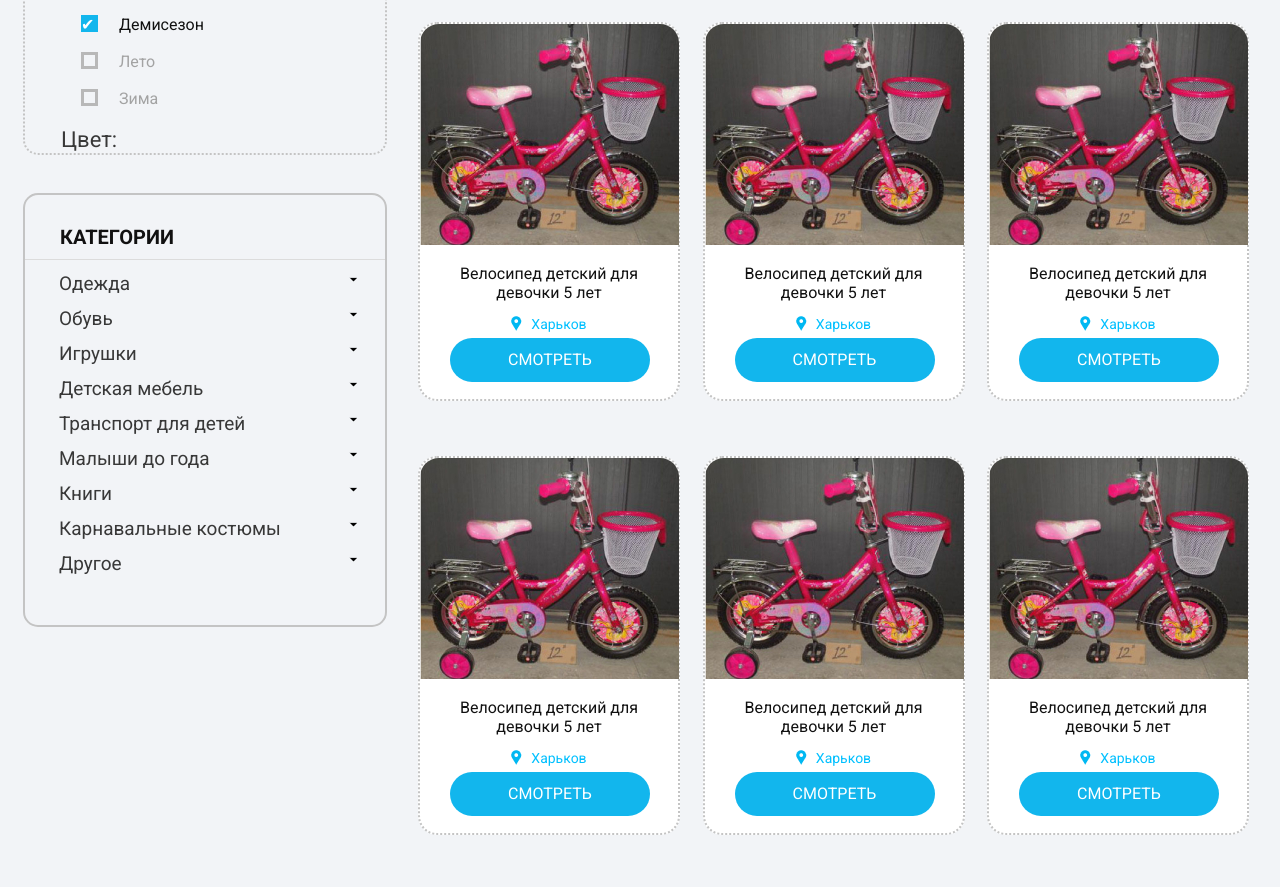
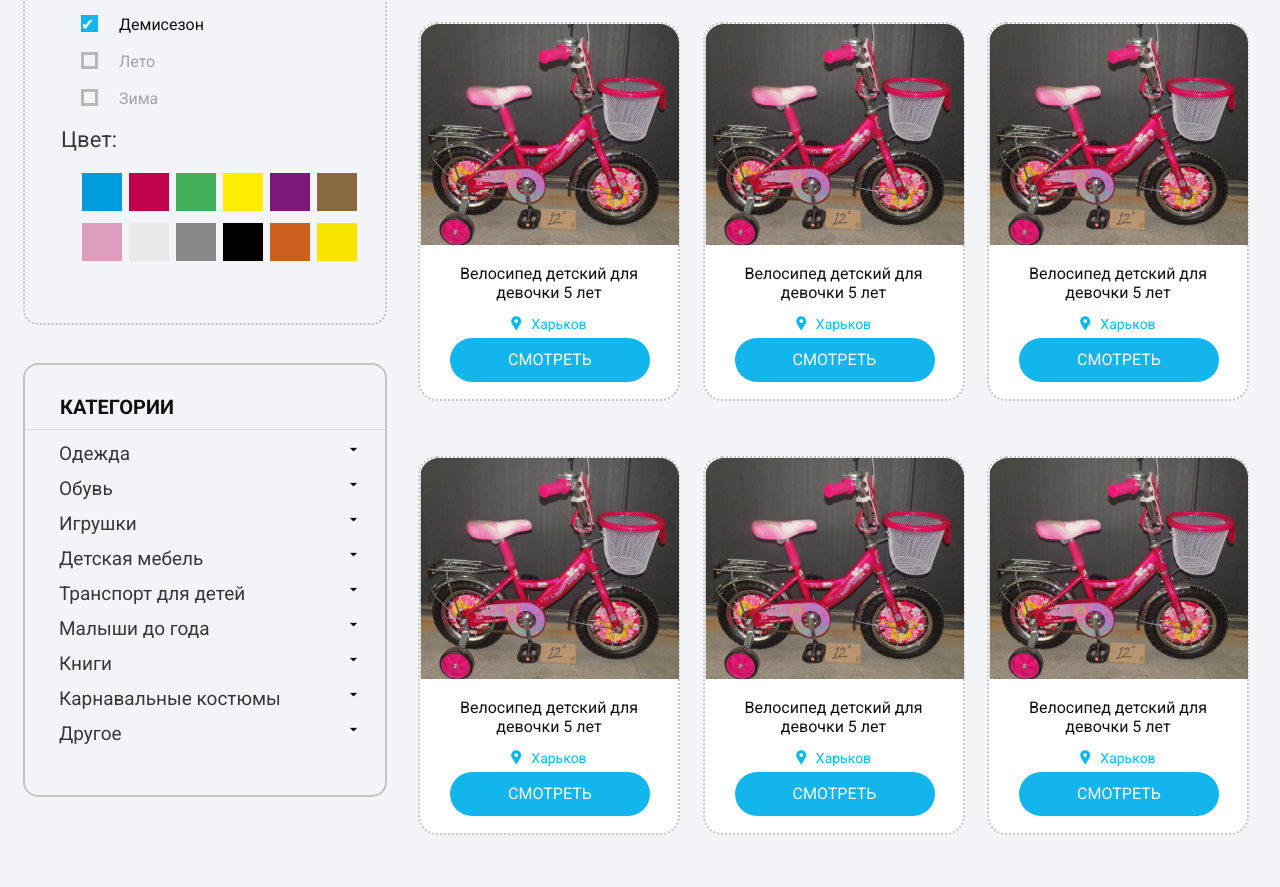
Before and after one commit to rudakovdmitrii/obmeniashka, a website: page index.html in a window 1280 px wide. Shown: the part 1307-2194 px from the top of the page. Drawn offline with Linux system fonts and the light colour scheme.

Commit message:
доделал блок выбора цвета

```diff
--- a/index.html
+++ b/index.html
@@ -124,9 +124,24 @@
 
 
 		        				</p>
-		        				<p class="colors">
+		        				<div class="colors">
+
 		        					<span>Цвет:</span>
+									<div class="radio-group">
 
+										<label for="color-one"><input class="checkbox" type="checkbox" id="color-one"><span class="col-one"></span></label>
+										<label for="color-two"><input class="checkbox" type="checkbox" id="color-two"><span class="col-two"></span></label>
+										<label for="color-three"><input class="checkbox" type="checkbox" id="color-three"><span class="col-three"></span></label>
+										<label for="color-four"><input class="checkbox" type="checkbox" id="color-four"><span class="col-four"></span></label>
+										<label for="color-five"><input class="checkbox" type="checkbox" id="color-five"><span class="col-five"></span></label>
+										<label for="color-six"><input class="checkbox" type="checkbox" id="color-six"><span class="col-six"></span></label>
+										<label for="color-seven"><input class="checkbox" type="checkbox" id="color-seven"><span class="col-seven"></span></label>
+										<label for="color-eight"><input class="checkbox" type="checkbox" id="color-eight"><span class="col-eight"></span></label>
+										<label for="color-nine"><input class="checkbox" type="checkbox" id="color-nine"><span class="col-nine"></span></label>
+										<label for="color-ten"><input class="checkbox" type="checkbox" id="color-ten"><span class="col-ten"></span></label>
+										<label for="color-eleven"><input class="checkbox" type="checkbox" id="color-eleven"><span class="col-eleven"></span></label>
+										<label for="color-twelve"><input class="checkbox" type="checkbox" id="color-twelve"><span class="col-twelve"></span></label>
+									</div>
 
 									<!--
 		        					<input type="checkbox" id="color1" />
@@ -173,7 +188,7 @@
 								-->
 
 
-		        				</p>
+		        				</div>
 		        			</fieldset>
 		        		</form>
 
--- a/scss/main.scss
+++ b/scss/main.scss
@@ -148,8 +148,11 @@ main {
         margin-right: 62px;
 
         &:hover ul {
-             display: block;
-          }
+          display: block;
+          background: $white;
+          z-index: 100;
+          position: relative;
+        }
 
         ul {
           display: none;
@@ -171,6 +174,9 @@ main {
           }
           &:hover ul {
              display: block;
+
+
+
           }
         }
       }
@@ -618,3 +624,74 @@ footer {
     margin-right: 150px;
   }
 }
+.colors {
+  margin-bottom: 50px;
+  >span {
+    @include font(400, 22px, 27px, #383838);
+    margin: 18px 0 20px 36px;
+    display: block;
+  }
+
+  .radio-group {
+    width: 275px;
+    margin-left: 57px;
+    display: flex;
+    flex-wrap: wrap;
+    justify-content: space-between;
+    span {
+      width: 40px;
+      height: 38px;
+      display: inline-block;
+      margin-bottom: 9px;
+      position: relative;
+
+    }
+    .col-one {
+        background: #009CDD;
+      }
+    .col-two {
+      background: #C1004E;
+    }
+    .col-three {
+      background: #43B05C;
+    }
+    .col-four {
+      background: #FFEC00;
+    }
+    .col-five {
+      background: #7E177A;
+    }
+    .col-six {
+      background: #89693E;
+    }
+    .col-seven {
+      background: #DD9EBE;
+    }
+    .col-eight {
+      background: #E8E8E8;
+    }
+    .col-nine {
+      background: #888;
+    }
+    .col-ten {
+      background: #000;
+    }
+    .col-eleven {
+      background: #CC5E1E;
+    }
+    .col-twelve {
+      background: linear-gradient(0deg, #F9E600 0%, #F9E600 100%, #54FF00 100%, #FD7C00 100%, #0058FF 100%, #0058FF 100%);
+    }
+  }
+  .checkbox {
+      display: none;
+  }
+
+  .checkbox:checked + span:before {
+    content: "\2713";
+      position: absolute;
+      top: 5px;
+      left: 21px;
+      color: #FFF;
+  }
+}
```
Also changed, not shown: css/main.css, css/min/main.css, css/minified/all.min.css.
